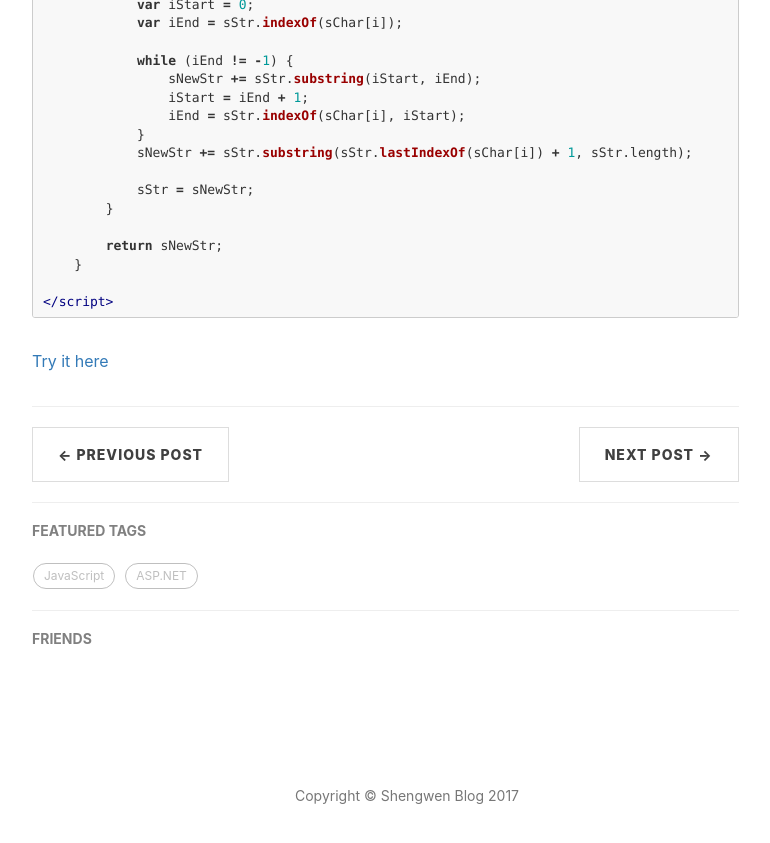
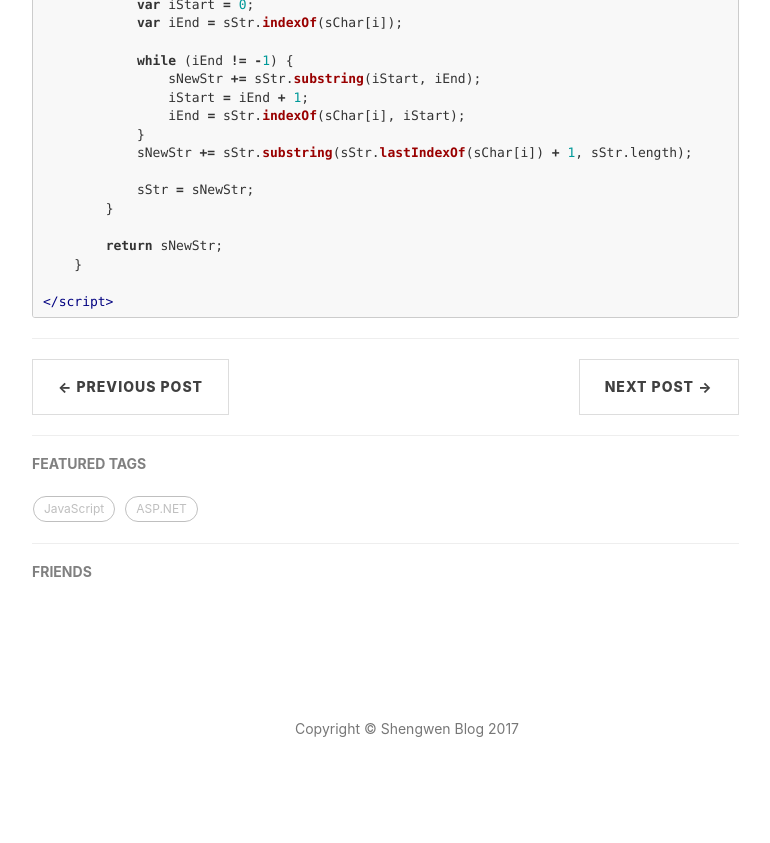
Before and after one commit to shengwenbai/shengwenbai.github.io, a Jekyll site: the page built from _posts/2016-10-3-phone-format.markdown, in a window 1280 px wide and 900 px high, scrolled down 3796 px. Shown: the top 843 px of the window, without its empty margins (233-1003 px from the left). Built offline with Jekyll 4.4.1, drawn with Linux system fonts in a browser that asks for light colours; nearby versions of some CDN libraries; comment, search, counter and statistics services are not loaded.

Commit message:
test page deleted

````diff
--- a/_posts/2016-10-3-phone-format.markdown
+++ b/_posts/2016-10-3-phone-format.markdown
@@ -191,5 +191,3 @@ Include the JavaScript below:
 
 </script>
 ```
-
-[Try it here](http://shengwen.space/phone)
````
